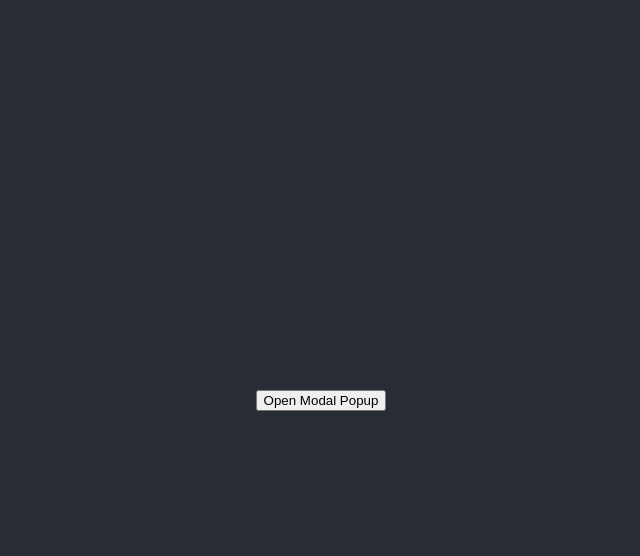
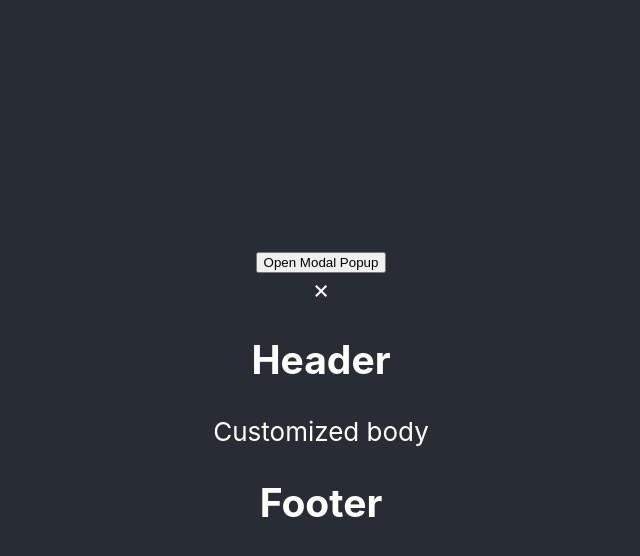
Before and after one commit to anyars-encarta/custom-modal-popup, a React (Create React App) app: page / in a window 1280 px wide. Both pictures are taken after a click on the button "Open Modal Popup". Shown: the top 556 px of the page, without its empty margins (319-959 px from the left). Built offline with nearby package versions, Linux system fonts and the light colour scheme.

Commit message:
Implement popup components

```diff
--- a/public/index.html
+++ b/public/index.html
@@ -24,7 +24,7 @@
       work correctly both with client-side routing and a non-root public URL.
       Learn how to configure a non-root public URL by running `npm run build`.
     -->
-    <title>React App</title>
+    <title>Modal Popup</title>
   </head>
   <body>
     <noscript>You need to enable JavaScript to run this app.</noscript>
--- a/src/App.js
+++ b/src/App.js
@@ -1,11 +1,11 @@
-import CustomModalPopup from './components/custom-modal-popup';
+import ModalUse from './components/custom-modal-popup/modal-use';
 import './App.css';
 
 function App() {
   return (
     <div className="App">
       <header className="App-header">
-        <CustomModalPopup />
+        <ModalUse />
       </header>
     </div>
   );
--- a/src/components/custom-modal-popup/index.jsx
+++ /dev/null
@@ -1,7 +0,0 @@
-const CustomModalPopup = () => {
-    return (
-        <button>Open Modal Popup</button>
-    )
-};
-
-export default CustomModalPopup;
--- /dev/null
+++ b/src/components/custom-modal-popup/modal-use.jsx
@@ -0,0 +1,24 @@
+import { useState } from "react";
+import Modal from "./modal";
+
+const ModalUse = () => {
+    const [showModalPopup, setShowModalPopup] = useState(false);
+
+    const handleToggleModalPopup = () => {
+        setShowModalPopup(!showModalPopup);
+    }
+
+    return (
+        <div>
+            <button onClick={handleToggleModalPopup}>Open Modal Popup</button>
+
+            {
+                showModalPopup && <Modal
+                  body={<div>Customized body</div>}
+                />
+            }
+        </div>
+    )
+};
+
+export default ModalUse;
--- /dev/null
+++ b/src/components/custom-modal-popup/modal.jsx
@@ -0,0 +1,32 @@
+import './styles.css';
+
+const Modal = ({id, header, body, footer}) => {
+    return (
+        <div id={id || 'Modal'} className='modal'>
+            <div clannName='modal-content'>
+                <div className='header'>
+                  <span className='close=modal-icon'>&times;</span>
+                  <h2>{header ? header : 'Header'}</h2>
+                </div>
+
+                <div className='body'>
+                  {
+                    body ? body : <div>
+                      <p>This is our Modal Body</p>
+                    </div>
+                  }
+                </div>
+
+                <div className='footer'>
+                  {
+                    footer ? footer : <h2>Footer</h2>
+                  }
+                </div>
+
+            </div>
+
+        </div>
+    )
+};
+
+export default Modal;
--- a/src/components/custom-modal-popup/styles.css
+++ b/src/components/custom-modal-popup/styles.css
@@ -0,0 +1,3 @@
+button {
+    cursor: pointer;
+}
```
